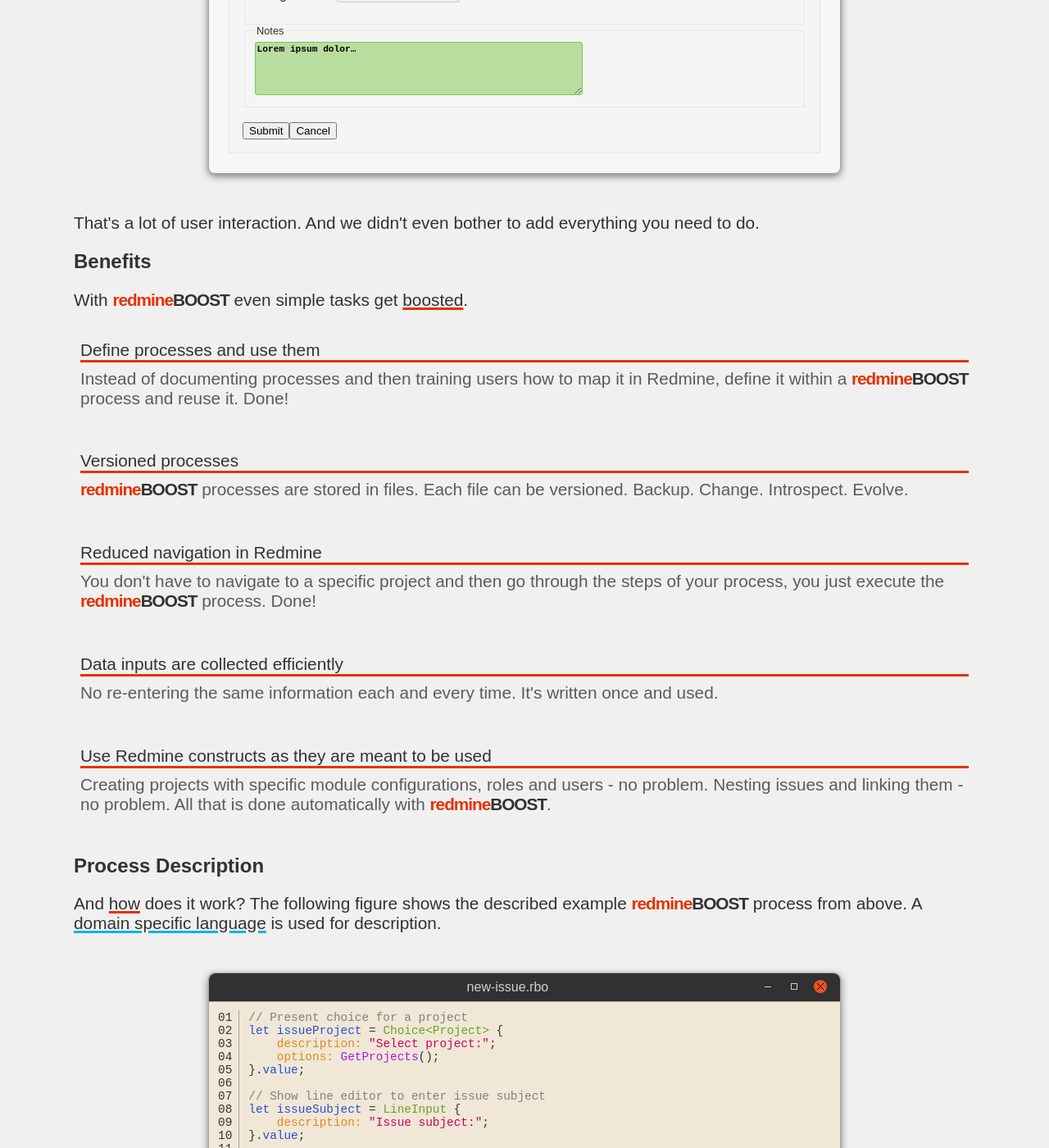
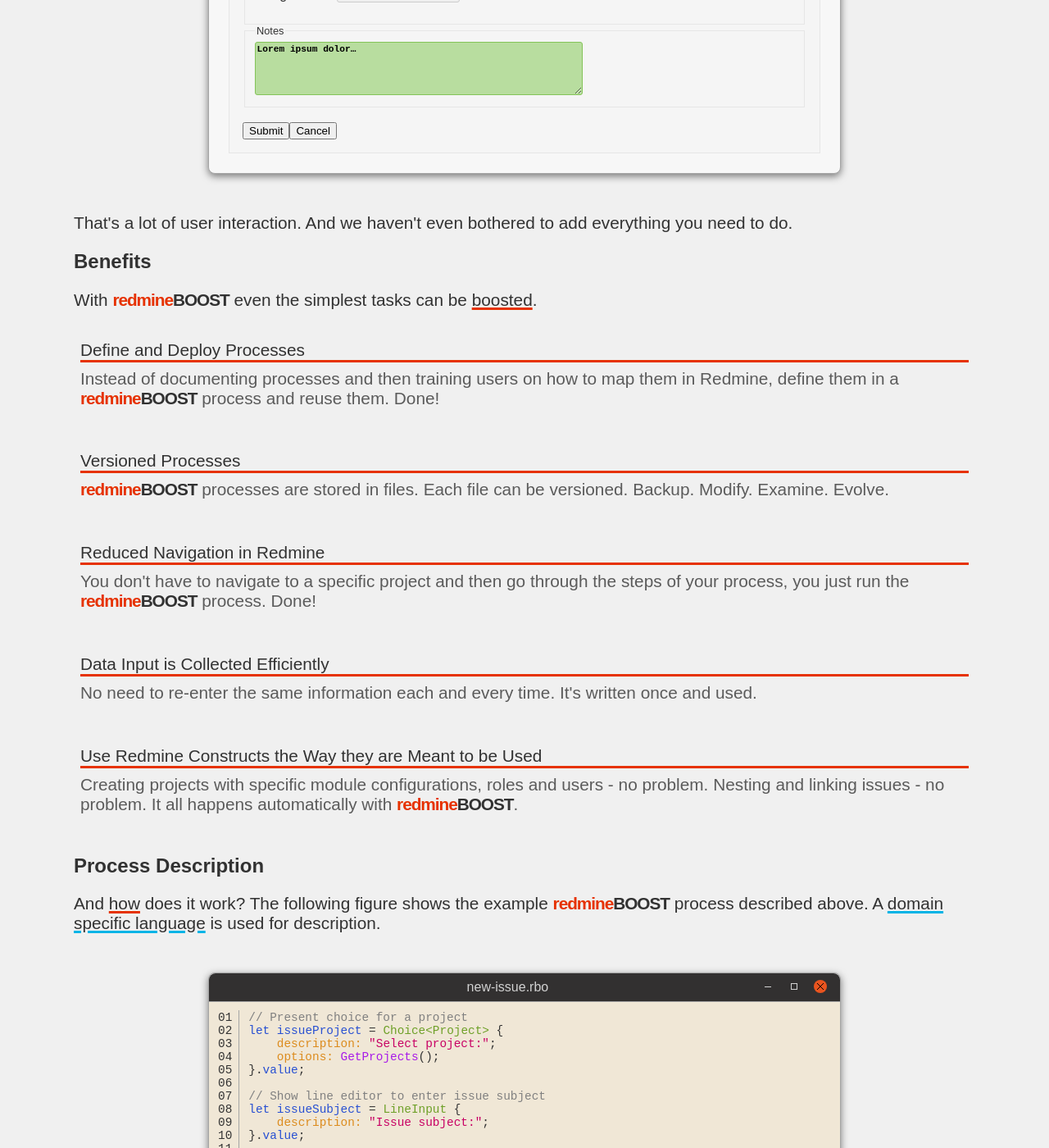
Before and after one commit to redmineBOOST/website, a Jekyll site: the page built from index.html, in a window 1280 px wide and 1400 px high, scrolled down 3234 px. Shown: the whole window at 82% size. Built offline with Jekyll 4.4.1, drawn with Linux system fonts in a browser that asks for light colours; some of the changed text lies outside the part shown.

Commit message:
Improved language on main page.

```diff
--- a/index.html
+++ b/index.html
@@ -3,17 +3,17 @@
 title: Home
 id: home
 ---
-<h1>Programmable Processes for Redmine</h1>
+<h1>Programmable Processes for Redmine in the Terminal</h1>
 
-<p>Instead of <em>tedious clicking</em> through the Redmine user interface and doing the same things <em>over and over</em> again, you can describe how it works once. Then you can execute the process from the <em>command line</em>. <strong>redmineBOOST</strong> will ask you for the necessary data and will take care of the rest. Boost the productivity of your daily work with Redmine using <strong>redmineBOOST</strong> on the command line.</p>
+<p>Instead of <em>tediously clicking</em> through the Redmine user interface and doing the same thing <em>over and over</em> again, you can describe how it works once. Then you can execute the process in the <em>terminal</em>. <strong>redmineBOOST</strong> will ask you for the necessary data and do the rest. Increase the productivity of your daily work with Redmine by using <strong>redmineBOOST</strong> in the <em>terminal</em>.</p>
 
 <h2>An Example</h2>
 
-<p>Let's say you track issues for a project in Redmine. The example process described creates an issue and asks for a project, subject, tracker, description and note. The command line based execution of a <strong>redmineBOOST</strong> process might look like the following:</p>
+<p>Let's say you track issues for a project in Redmine. The sample process described creates an issue and asks for a project, subject, tracker, description and note. The command line based execution of a <strong>redmineBOOST</strong> process might look like this:</p>
 
 {% include window-console-redmine-boost.html %}
 
-<p>Easy, right? To clarify how much you had to type, the user input is <span class="user-input">emphasised</span>. Now let's see how this would look if you did it all in the Redmine user interface:</p>
+<p>Simple, right? To illustrate how much you had to type, the user input is <span class="user-input">highlighted</span>. Now let's see what it would look if you did it all in the Redmine user interface:</p>
 
 <!-- Redmine create issue -->
 {% include window-redmine-create-issue.html %}
@@ -22,34 +22,34 @@
 <!-- Redmine edit issue -->
 {% include window-redmine-edit-issue.html %}
 
-<p>That's a lot of user interaction. And we didn't even bother to add everything you need to do.</p>
+<p>That's a lot of user interaction. And we haven't even bothered to add everything you need to do.</p>
 
 <h2>Benefits</h2>
 
-<p>With <strong>redmineBOOST</strong> even simple tasks get <em>boosted</em>.</p>
+<p>With <strong>redmineBOOST</strong> even the simplest tasks can be <em>boosted</em>.</p>
 <div class="benefit">
-    <p class="heading">Define processes and use them</p>
-    <p class="details">Instead of documenting processes and then training users how to map it in Redmine, define it within a <strong>redmineBOOST</strong> process and reuse it. Done!</p>
+    <p class="heading">Define and Deploy Processes</p>
+    <p class="details">Instead of documenting processes and then training users on how to map them in Redmine, define them in a <strong>redmineBOOST</strong> process and reuse them. Done!</p>
 </div>
 <div class="benefit">
-    <p class="heading">Versioned processes</p>
-    <p class="details"><strong>redmineBOOST</strong> processes are stored in files. Each file can be versioned. Backup. Change. Introspect. Evolve.</p>
+    <p class="heading">Versioned Processes</p>
+    <p class="details"><strong>redmineBOOST</strong> processes are stored in files. Each file can be versioned. Backup. Modify. Examine. Evolve.</p>
 </div>
 <div class="benefit">
-    <p class="heading">Reduced navigation in Redmine</p>
-    <p class="details">You don't have to navigate to a specific project and then go through the steps of your process, you just execute the <strong>redmineBOOST</strong> process. Done!</p>
+    <p class="heading">Reduced Navigation in Redmine</p>
+    <p class="details">You don't have to navigate to a specific project and then go through the steps of your process, you just run the <strong>redmineBOOST</strong> process. Done!</p>
 </div>
 <div class="benefit">
-    <p class="heading">Data inputs are collected efficiently</p>
-    <p class="details">No re-entering the same information each and every time. It's written once and used.</p>
+    <p class="heading">Data Input is Collected Efficiently</p>
+    <p class="details">No need to re-enter the same information each and every time. It's written once and used.</p>
 </div>
 <div class="benefit">
-    <p class="heading">Use Redmine constructs as they are meant to be used</p>
-    <p class="details">Creating projects with specific module configurations, roles and users - no problem. Nesting issues and linking them - no problem. All that is done automatically with <strong>redmineBOOST</strong>.</p>
+    <p class="heading">Use Redmine Constructs the Way they are Meant to be Used</p>
+    <p class="details">Creating projects with specific module configurations, roles and users - no problem. Nesting and linking issues - no problem. It all happens automatically with <strong>redmineBOOST</strong>.</p>
 </div>
 
 <h2>Process Description</h2>
-<p>And <em>how</em> does it work? The following figure shows the described example <strong>redmineBOOST</strong> process from above. A <a href="documentation/language-guide">domain specific language</a> is used for description.</p>
+<p>And <em>how</em> does it work? The following figure shows the example <strong>redmineBOOST</strong> process described above. A <a href="documentation/language-guide">domain specific language</a> is used for description.</p>
 {% include window-file-new-issue.html %}
 <script src="{{ "/assets/js/replacer.js" | relative_url }}"></script>
 <script src="{{ "/assets/js/os-style.js" | relative_url }}"></script>
```
